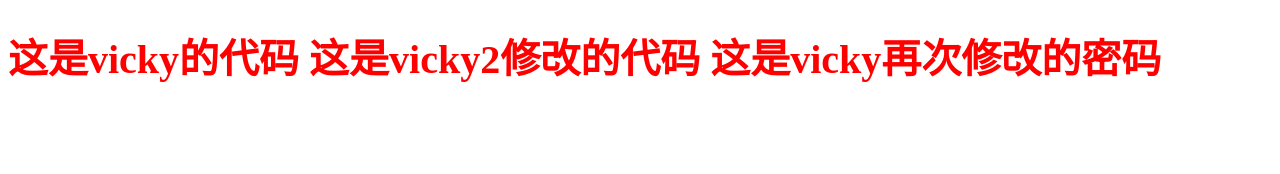
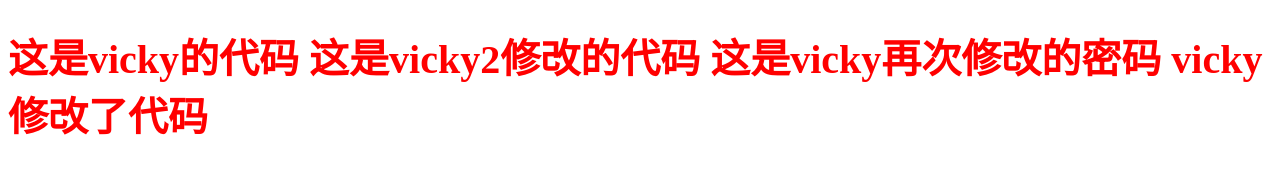
Before and after one commit to vicky-young/demo, a plain HTML site: page index.html in a window 1280 px wide. Drawn offline with Linux system fonts and the light colour scheme.

Commit message:
vicky修改了了代码

```diff
--- a/index.html
+++ b/index.html
@@ -13,7 +13,7 @@
 <body>
     <div>
         <div class="box">
-            <h1>这是vicky的代码 这是vicky2修改的代码 这是vicky再次修改的密码
+            <h1>这是vicky的代码 这是vicky2修改的代码 这是vicky再次修改的密码 vicky修改了代码
             </h1>
         </div>
     </div>
```
